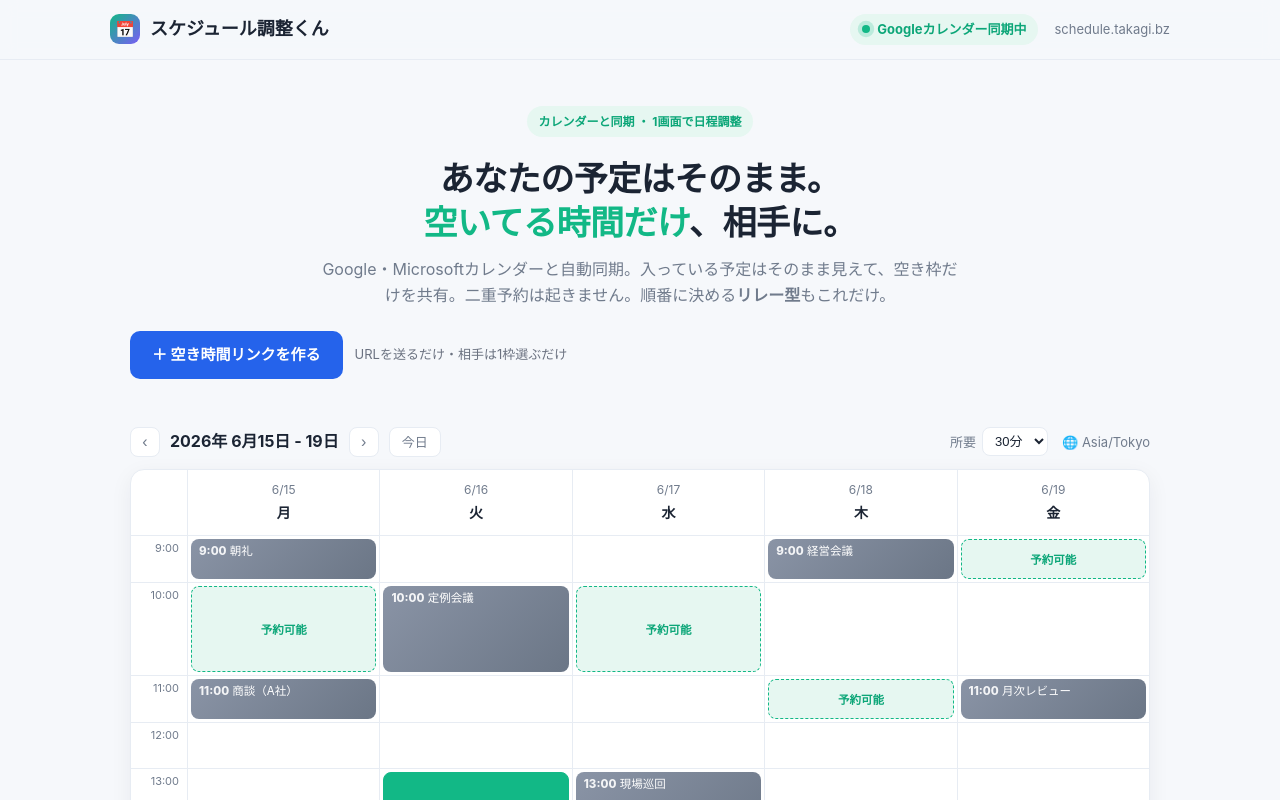
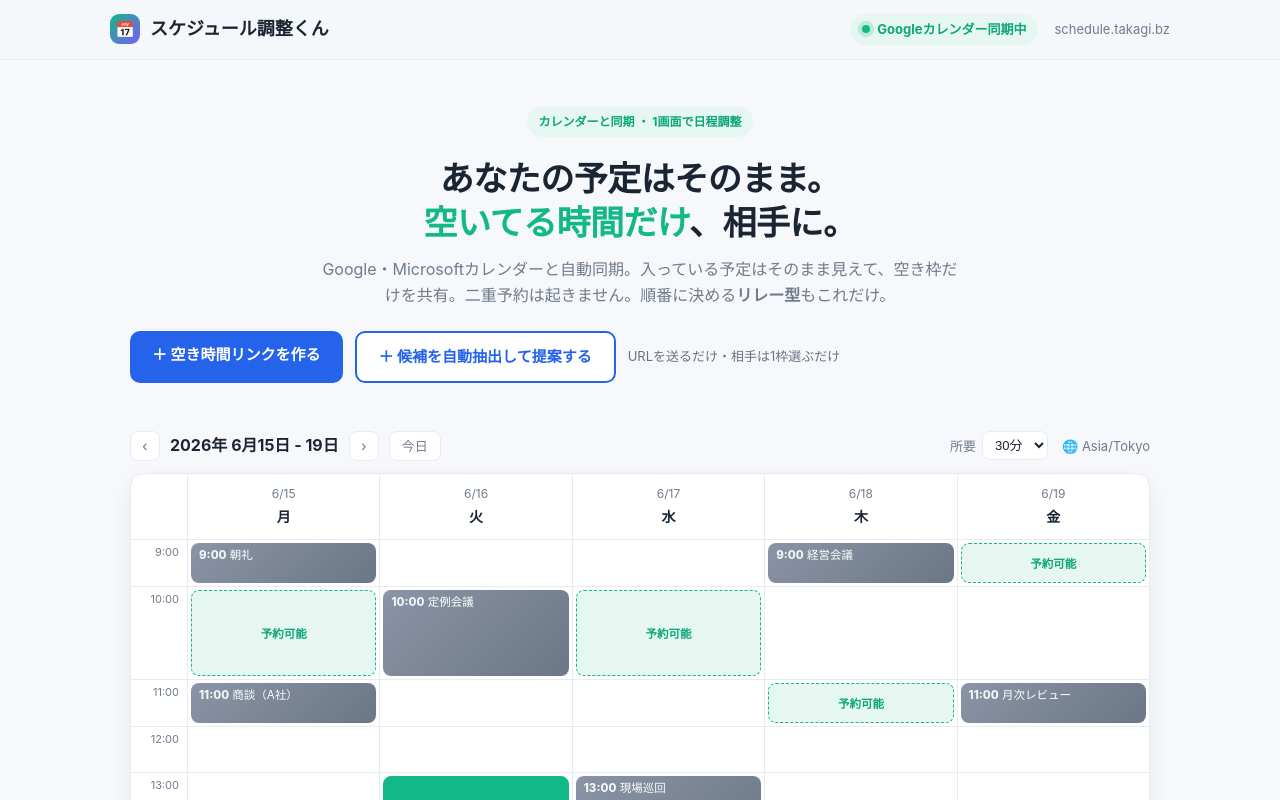
Before and after one commit to tkgathr2/schedule-relay, a Next.js app: page / in a window 1280 px wide. Shown: the top 800 px of the page. Built offline with nearby package versions, Linux system fonts and the light colour scheme.

Commit message:
feat(propose-nav): トップと/createに「候補を自動抽出」への動線を追加
トップCTA横に「＋候補を自動抽出して提案する」ボタン、/createヘッダに
「→詳細：候補を自動抽出」リンク。詳細フローへの導線を見える化。

```diff
--- a/app/create/page.tsx
+++ b/app/create/page.tsx
@@ -124,6 +124,7 @@ export default function CreatePage() {
       <div className="sc-topbar">
         <div className="sc-logo"><span className="mk">📅</span>スケジュール調整くん</div>
         <div className="sc-spacer" />
+        <a href="/propose" style={{ fontSize: 12.5, color: '#2563eb', textDecoration: 'none', fontWeight: 600, marginRight: 12 }}>→ 詳細：候補を自動抽出</a>
         <span className="sc-pill">空き時間リンクを作成</span>
       </div>
 
--- a/app/page.tsx
+++ b/app/page.tsx
@@ -58,6 +58,7 @@ export default function Home() {
           <p>Google・Microsoftカレンダーと自動同期。入っている予定はそのまま見えて、空き枠だけを共有。二重予約は起きません。順番に決める<strong>リレー型</strong>もこれだけ。</p>
           <div style={{ marginTop: 22, display: 'flex', gap: 12, flexWrap: 'wrap' }}>
             <a href="/create" style={{ background: '#2563eb', color: '#fff', textDecoration: 'none', fontWeight: 700, padding: '12px 22px', borderRadius: 10, fontSize: 15 }}>＋ 空き時間リンクを作る</a>
+            <a href="/propose" style={{ background: '#fff', color: '#2563eb', textDecoration: 'none', fontWeight: 700, padding: '12px 22px', borderRadius: 10, fontSize: 15, border: '2px solid #2563eb' }}>＋ 候補を自動抽出して提案する</a>
             <span style={{ alignSelf: 'center', color: '#6b7280', fontSize: 13 }}>URLを送るだけ・相手は1枠選ぶだけ</span>
           </div>
         </div>
```
